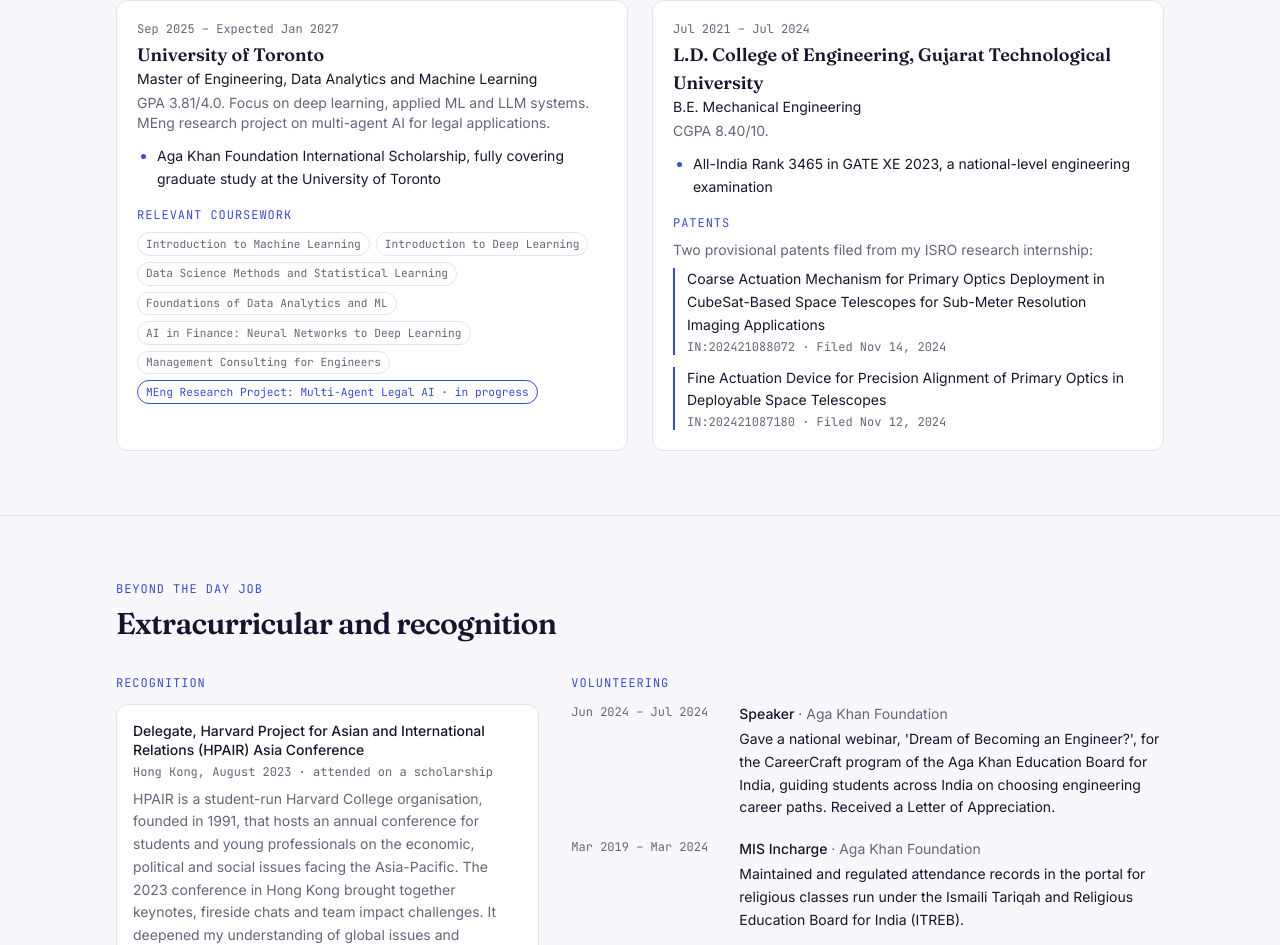
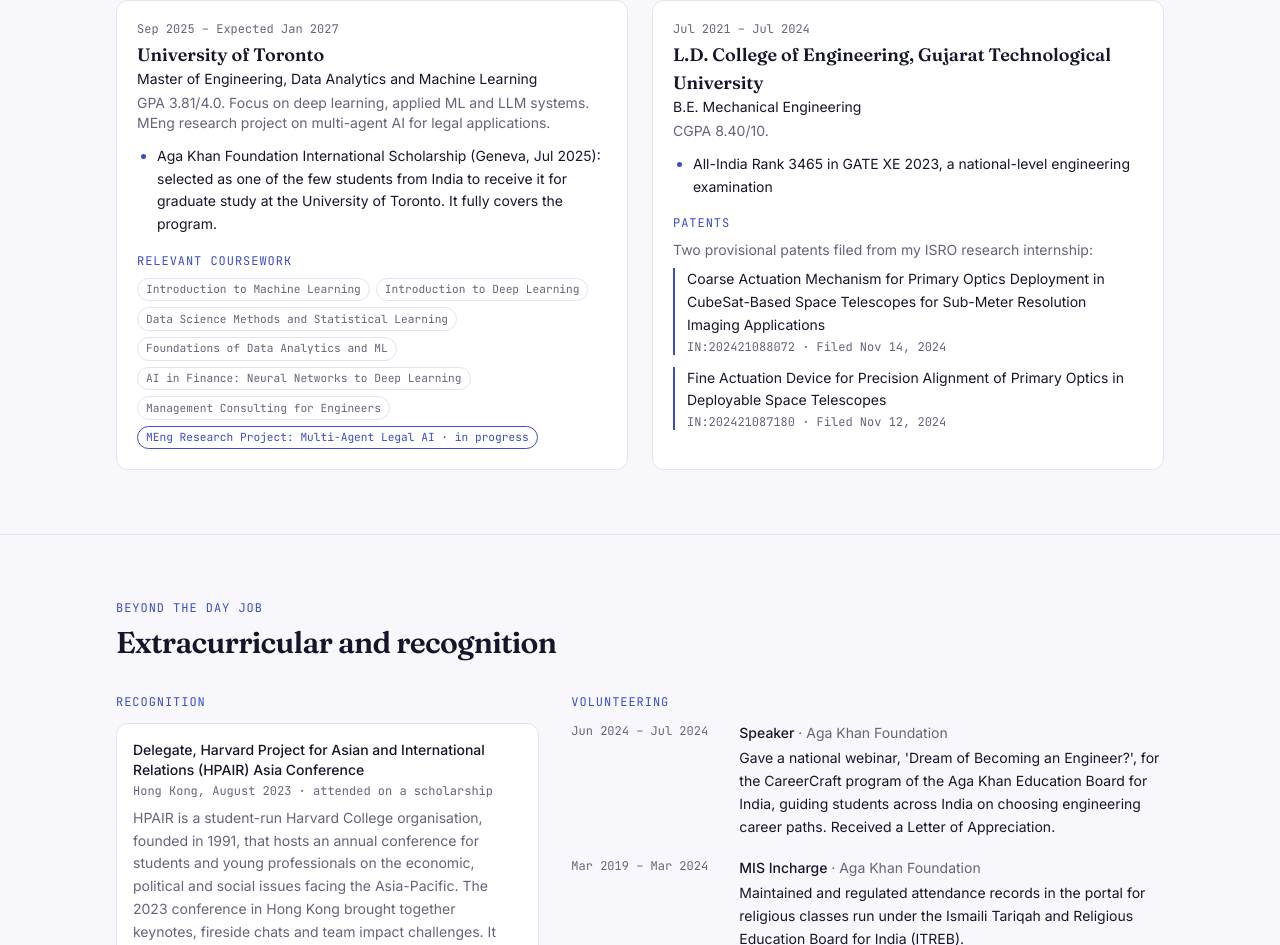
Before and after one commit to sohenpatel22/portfolio, a Next.js app: page / in a window 1280 px wide. Shown: the part 4351-5296 px from the top of the page. Built offline with nearby package versions, Linux system fonts and the light colour scheme; no server answers.

Commit message:
Expand the Aga Khan Foundation scholarship description

```diff
--- a/src/data/profile.ts
+++ b/src/data/profile.ts
@@ -187,7 +187,7 @@
     period: "Sep 2025 – Expected Jan 2027",
     note: "GPA 3.81/4.0. Focus on deep learning, applied ML and LLM systems. MEng research project on multi-agent AI for legal applications.",
     highlights: [
-      "Aga Khan Foundation International Scholarship, fully covering graduate study at the University of Toronto",
+      "Aga Khan Foundation International Scholarship (Geneva, Jul 2025): selected as one of the few students from India to receive it for graduate study at the University of Toronto. It fully covers the program.",
     ],
     showCoursework: true,
   },
```
